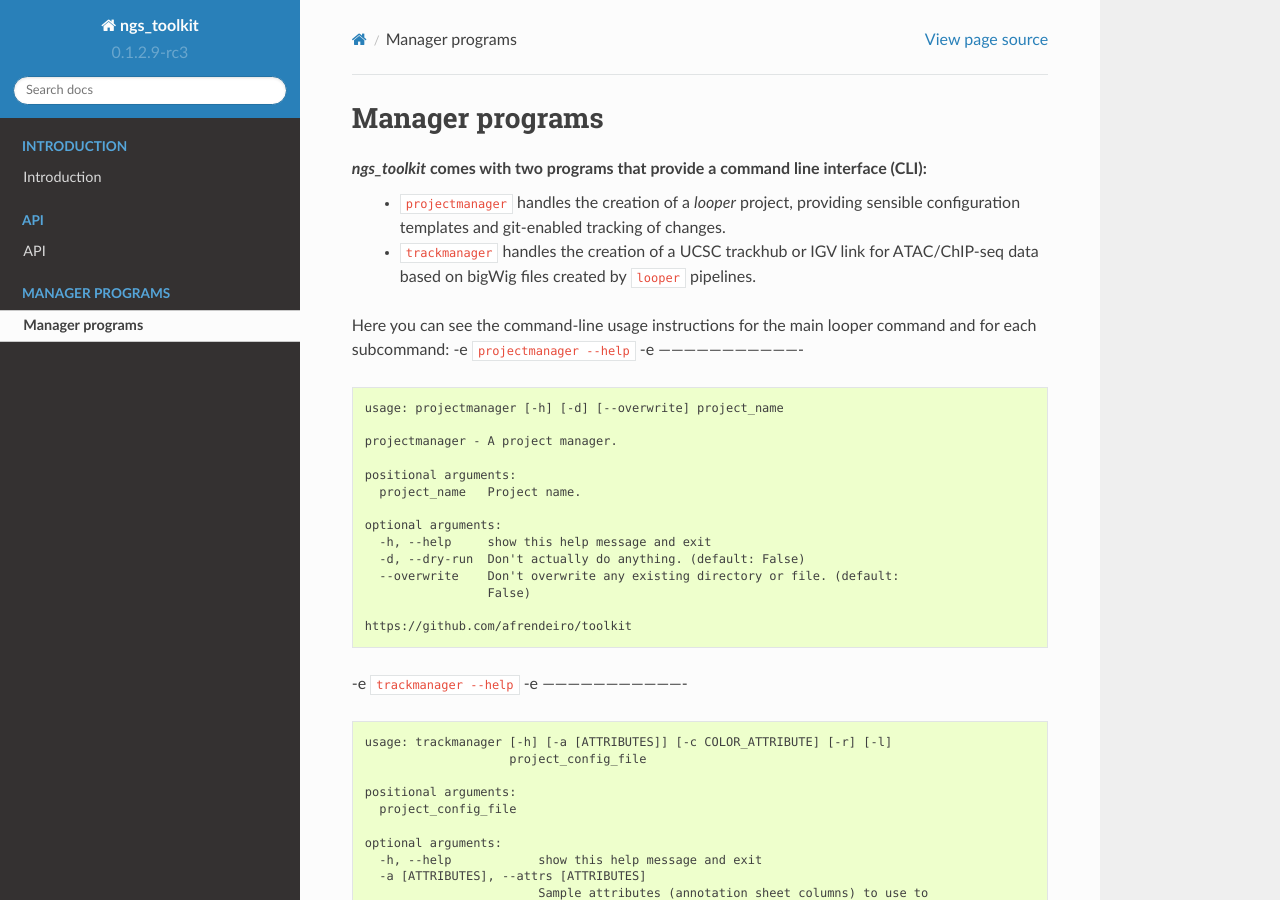
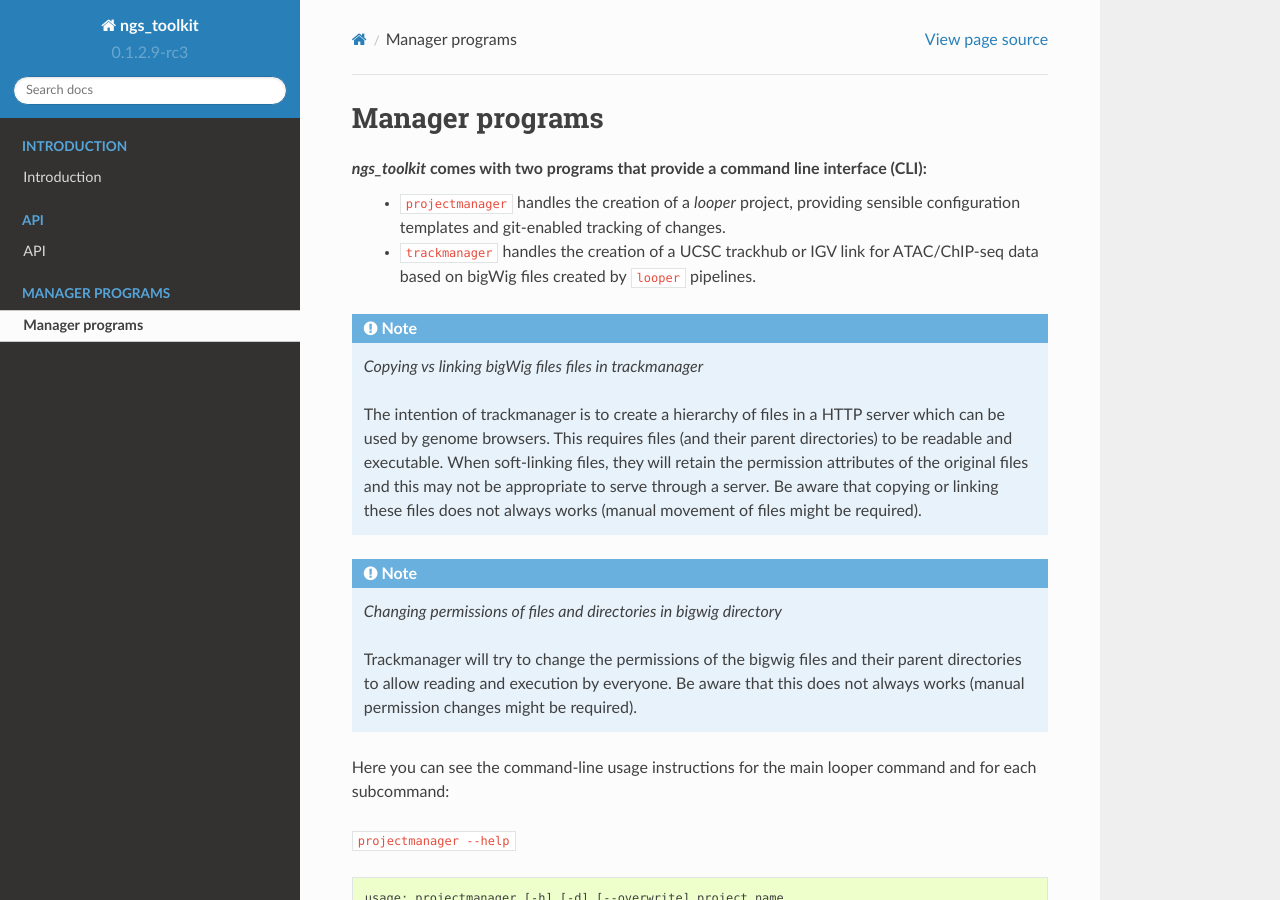
Before and after one commit to afrendeiro/toolkit, a Sphinx documentation site: the page built from doc/source/manager_programs.rst, in a window 1280 px wide and 900 px high. Built offline with Sphinx 7.4.7 and the Read the Docs theme 2.0.0, drawn with Linux system fonts in a browser that asks for light colours.

Commit message:
fix program docstrings; add notes on trackmanager caveats

```diff
--- a/doc/source/manager_programs.rst
+++ b/doc/source/manager_programs.rst
@@ -5,10 +5,24 @@
  - ``projectmanager`` handles the creation of a `looper` project, providing sensible configuration templates and git-enabled tracking of changes.
  - ``trackmanager`` handles the creation of a UCSC trackhub or IGV link for ATAC/ChIP-seq data based on bigWig files created by ``looper`` pipelines.
 
+
+.. note:: `Copying vs linking bigWig files files in trackmanager`
+
+	The intention of trackmanager is to create a hierarchy of files in a HTTP server which can be used by genome browsers.
+	This requires files (and their parent directories) to be readable and executable.
+	When soft-linking files, they will retain the permission attributes of the original files and this may not be appropriate to serve through a server.
+	Be aware that copying or linking these files does not always works (manual movement of files might be required).
+
+
+.. note:: `Changing permissions of files and directories in bigwig directory`
+
+	Trackmanager will try to change the permissions of the bigwig files and their parent directories to allow reading and execution by everyone.
+	Be aware that this does not always works (manual permission changes might be required).
+
+
 Here you can see the command-line usage instructions for the main looper command and for each subcommand:
--e
+
 ``projectmanager --help``
--e ----------------------------------
 
 .. code-block:: none
 
@@ -26,9 +40,8 @@
 	                 False)
 
 	https://github.com/afrendeiro/toolkit
--e
+
 ``trackmanager --help``
--e ----------------------------------
 
 .. code-block:: none
 
```
Also changed, not shown: doc/source/usage_template.rst (+15 -0 lines), 1 other file.
